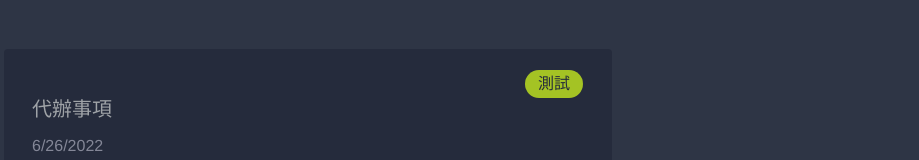
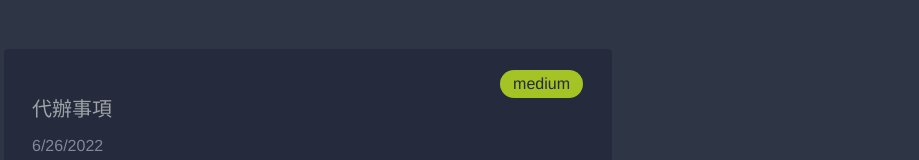
Before and after one commit to YUN-RU-TSENG/react-todo, a React (Create React App) app: page / in a window 1280 px wide. Shown: the part 136-296 px from the top of the page, without its empty margins (332-1251 px from the left). Built offline with nearby package versions, Linux system fonts and the light colour scheme.

Commit message:
refactor: 將 render function 中每次計算的值，改成以 computed property get xxx(){} 的寫法

```diff
--- a/src/components/TodoFormAdd/TodoFormAdd.js
+++ b/src/components/TodoFormAdd/TodoFormAdd.js
@@ -108,7 +108,9 @@ class TodoFormAdd extends React.Component {
                         value={this.state.currentTodo.expiryDate}
                         label="代辦時間"
                         errorMessage={
-                            this.state.isFormStartValidate ? this.currentTodoErrorStatus.title : ''
+                            this.state.isFormStartValidate
+                                ? this.currentTodoErrorStatus.expiryDate
+                                : ''
                         }
                         changeValue={(e) => this.updatedCurrentTodo(e, 'expiryDate')}
                     ></BaseInput>
--- a/src/components/TodoListItem/TodoListItem.js
+++ b/src/components/TodoListItem/TodoListItem.js
@@ -6,21 +6,17 @@ import { ReactComponent as TrashLogo } from '../../images/bucket.svg'
 import { ReactComponent as UpdateLogo } from '../../images/pencil.svg'
 
 class TodoListItem extends React.Component {
+    get currentFinishState() {
+        return this.props.finish ? styles['finish'] : ''
+    }
+
+    get currentTagColor() {
+        return styles[this.props.level]
+    }
+
     render() {
-        const currentTagColor = function (level) {
-            return styles[level]
-        }
-
-        const currentFinishState = function (finish) {
-            return finish ? styles['finish'] : ''
-        }
-
         return (
-            <li
-                className={`${styles['todo-list-item-wrapper']} ${currentFinishState(
-                    this.props.finish
-                )}`}
-            >
+            <li className={`${styles['todo-list-item-wrapper']} ${this.currentFinishState}`}>
                 <div>
                     <h3 className={styles['todo-list-item-title']}>{this.props.title}</h3>
                     <p className={styles['todo-list-item-text']}> {this.props.expiryDate}</p>
@@ -28,27 +24,23 @@ class TodoListItem extends React.Component {
                         className={styles['todo-list-item-button']}
                         onClick={() => this.props.deleteTodoItem(this.props.id)}
                     >
-                        <TrashLogo/>
+                        <TrashLogo />
                     </button>
                     <button
                         className={styles['todo-list-item-button']}
                         onClick={this.props.toggleEditForm}
                     >
-                        <UpdateLogo/>
+                        <UpdateLogo />
                     </button>
 
                     <button
                         className={styles['todo-list-item-button']}
                         onClick={() => this.props.markTodoItemFinish(this.props.id)}
                     >
-                        <FinishLogo/>
+                        <FinishLogo />
                     </button>
-                    <div
-                        className={`${styles['todo-list-item-tag']} ${currentTagColor(
-                            this.props.level
-                        )}`}
-                    >
-                        測試
+                    <div className={`${styles['todo-list-item-tag']} ${this.currentTagColor}`}>
+                        {this.props.level}
                     </div>
                 </div>
             </li>
--- a/src/index.js
+++ b/src/index.js
@@ -2,7 +2,6 @@ import React from 'react';
 import ReactDOM from 'react-dom/client';
 import './index.css';
 import App from './App';
-import reportWebVitals from './reportWebVitals';
 
 const root = ReactDOM.createRoot(document.getElementById('root'));
 root.render(
@@ -10,8 +9,3 @@ root.render(
     <App />
   </React.StrictMode>
 );
-
-// If you want to start measuring performance in your app, pass a function
-// to log results (for example: reportWebVitals(console.log))
-// or send to an analytics endpoint. Learn more: https://bit.ly/CRA-vitals
-reportWebVitals();
--- a/src/reportWebVitals.js
+++ /dev/null
@@ -1,13 +0,0 @@
-const reportWebVitals = onPerfEntry => {
-  if (onPerfEntry && onPerfEntry instanceof Function) {
-    import('web-vitals').then(({ getCLS, getFID, getFCP, getLCP, getTTFB }) => {
-      getCLS(onPerfEntry);
-      getFID(onPerfEntry);
-      getFCP(onPerfEntry);
-      getLCP(onPerfEntry);
-      getTTFB(onPerfEntry);
-    });
-  }
-};
-
-export default reportWebVitals;
```
Also changed, not shown: src/setupTests.js (deleted, +0 -5 lines).
